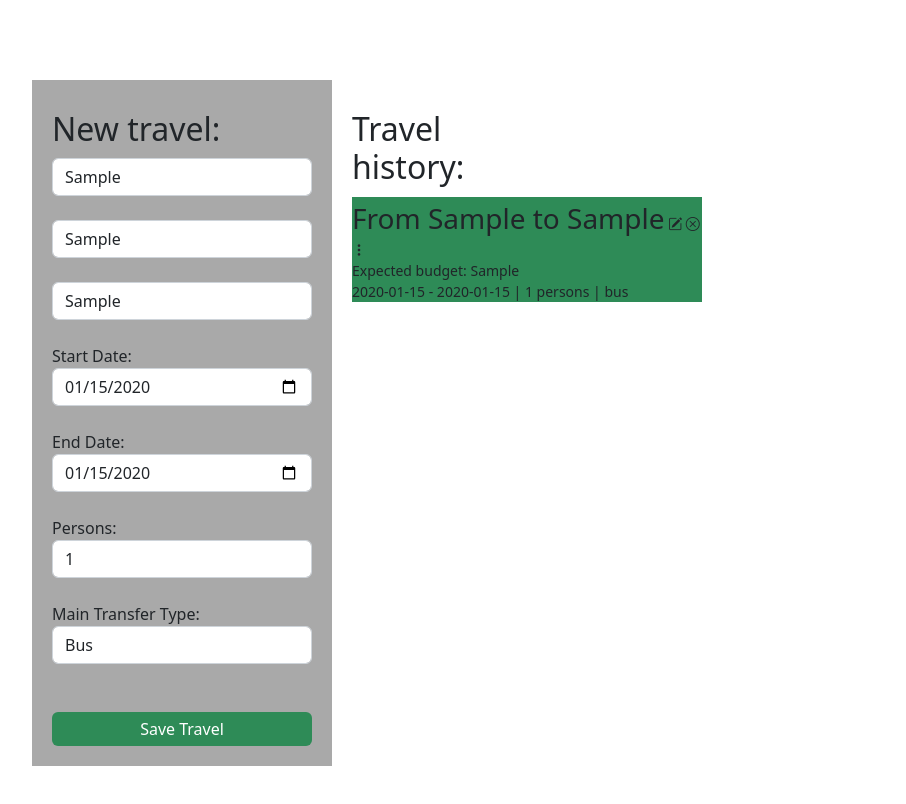
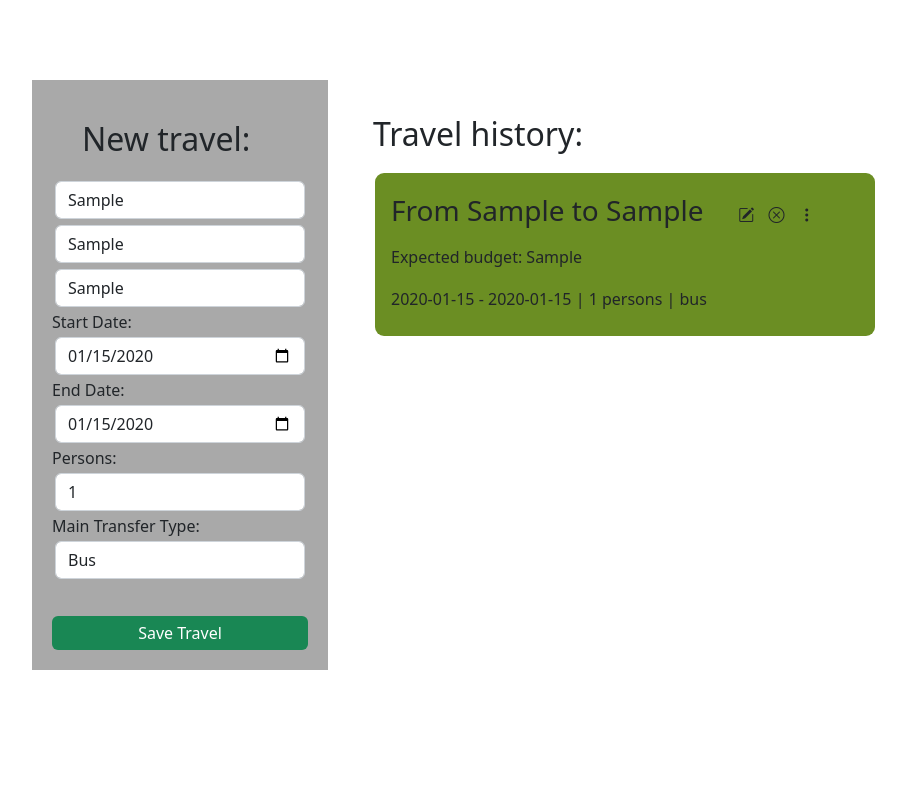
Before and after one commit to XezaaR/hw_17, a plain HTML site: page index.html in a window 1280 px wide. Both pictures are taken after typing "Sample", "Sample", "Sample", "2020-01-15", "2020-01-15" into the empty fields and a click on the button "Save Travel". Shown: the whole page, without its empty margins (288-1194 px from the left). Drawn offline with nearby package versions, Linux system fonts and the light colour scheme.

Commit message:
Update style.css

```diff
--- a/style.css
+++ b/style.css
@@ -4,46 +4,53 @@ body{
     flex-direction: row;
 }
 h2{
-    margin: 10px 0;
+    margin: 20px 30px;
 }
 
 #form-container {
     width: 300px;
+    max-height: 600px;
     padding: 20px;
     background-color: darkgrey;
 }
 #save-button{
     width: 100%;
-    background-color: seagreen;
     padding: 5px;
     border: none;
 }
 #list-container {
-
-    width: 200px;
-    padding: 20px;
-}
-
-#travel-list {
-    list-style: none;
-    padding: 0;
-    width: 350px;
-
+    margin: 15px;
 }
 
 #travel-list li {
     display: inline-block;
+    padding: 1rem;
+    min-width: 500px;
     margin-bottom: 10px;
-    background-color: seagreen;
-    font-size: 14px;
-    font-weight: 100;
+    font-size: 16px;
+    font-weight: 400;
+    background-color: olivedrab;
+    border-radius: 9px;
 }
-#travel-list li b{
+#travel-list li b {
     font-size: 28px;
     font-weight: 500;
+    margin-right: 2vw;
 }
 
-#travel-list li .delete-btn {
-    margin-left: auto;
+.form-control {
+    display: inline-block;
+    width: 250px;
+    margin: 3px;
+}
+.btn-save-travel{
+    margin-top: 10px;
+}
+
+.title{
+    line-height: 42px;
+}
+.title i{
     cursor: pointer;
+    padding: 5px;
 }
```
